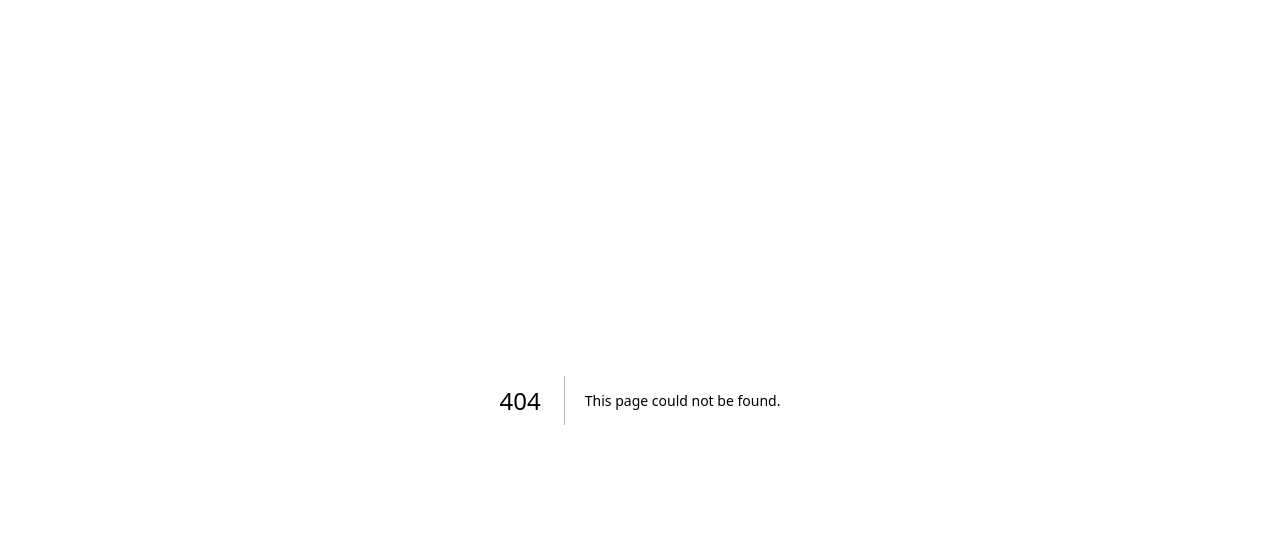
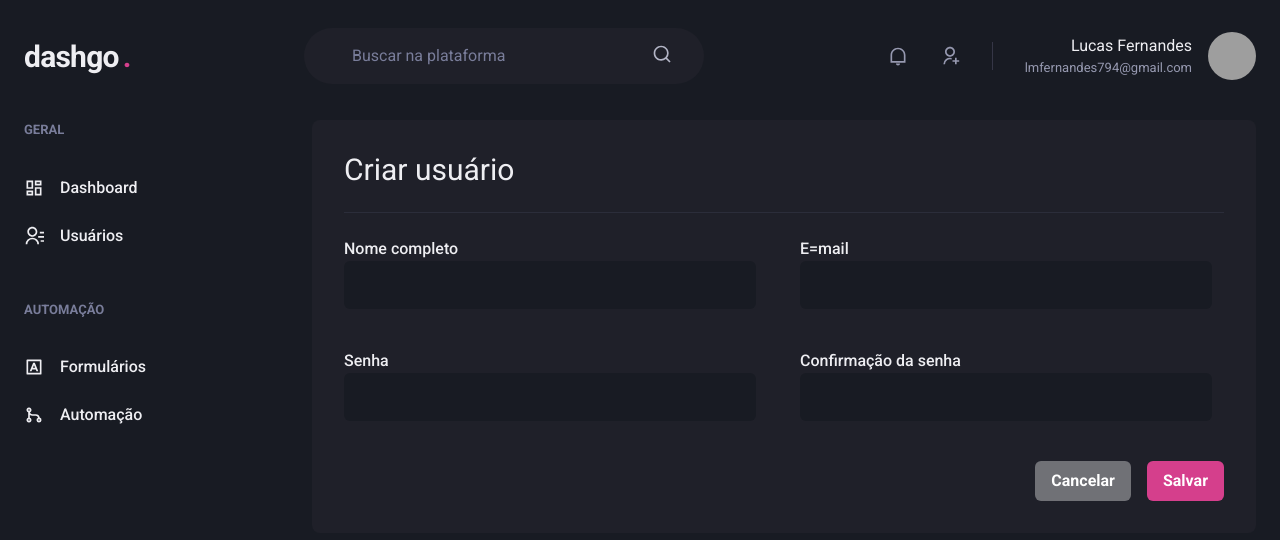
Before and after one commit to lucasmfg7/dashgo, a Next.js app: page /users/create in a window 1280 px wide. Before the commit this address had no page. Shown: the top 540 px of the page. Built offline with nearby package versions, Linux system fonts and the light colour scheme; grey boxes are pictures that could not be loaded.

Commit message:
Página: Form de usuário

```diff
--- /dev/null
+++ b/src/pages/users/create.tsx
@@ -0,0 +1,54 @@
+import { Input } from "@/components/Form";
+import { Header } from "@/components/Header";
+import { Sidebar } from "@/components/Sidebar";
+import {
+  Box,
+  Button,
+  Divider,
+  Flex,
+  HStack,
+  Heading,
+  SimpleGrid,
+  VStack,
+} from "@chakra-ui/react";
+
+const CreateUser = () => {
+  return (
+    <Box>
+      <Header />
+      <Flex w="100%" my="6" maxW={1480} mx="auto" px="6">
+        <Sidebar />
+
+        <Box flex="1" borderRadius={8} bg="gray.800" p="8">
+          <Heading size="lg" fontWeight="normal">
+            Criar usuário
+          </Heading>
+          <Divider my="6" borderColor="gray.700" />
+          <VStack spacing="8">
+            <SimpleGrid minChildWidth="240px" spacing="8" w="100%">
+              <Input name="name" label="Nome completo" />
+              <Input name="email" type="email" label="E=mail" />
+            </SimpleGrid>
+            <SimpleGrid minChildWidth="240px" spacing="8" w="100%">
+              <Input name="password" type="password" label="Senha" />
+              <Input
+                name="password_confirmation"
+                type="password"
+                label="Confirmação da senha"
+              />
+            </SimpleGrid>
+          </VStack>
+
+          <Flex mt="8" justify="flex-end">
+            <HStack spacing="4">
+              <Button colorScheme="whiteAlpha">Cancelar</Button>
+              <Button colorScheme="pink">Salvar</Button>
+            </HStack>
+          </Flex>
+        </Box>
+      </Flex>
+    </Box>
+  );
+};
+
+export default CreateUser;
```
